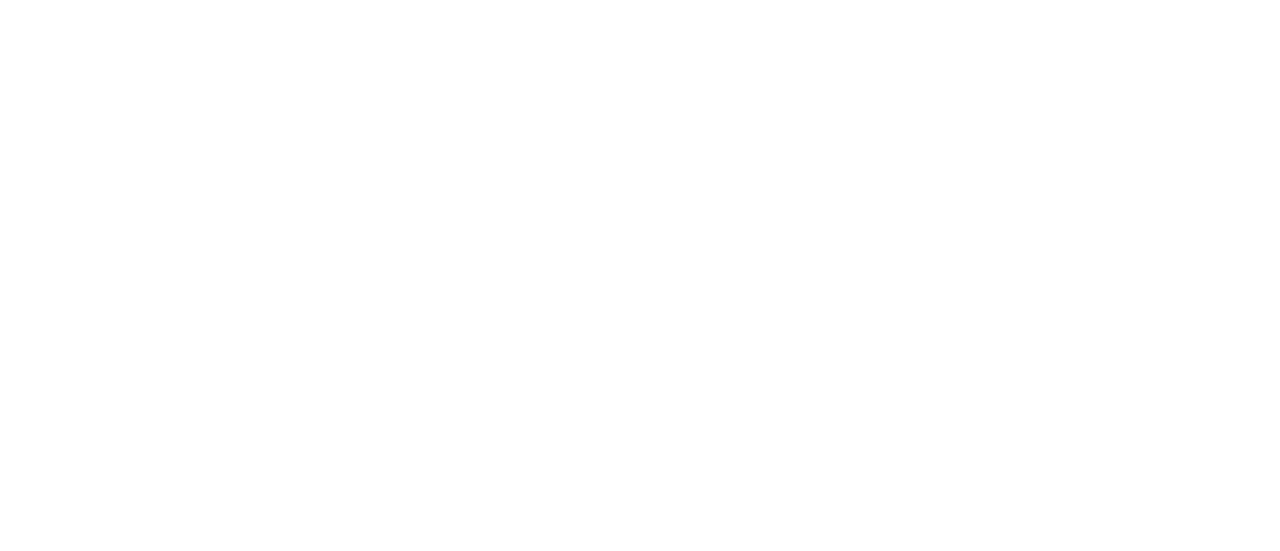
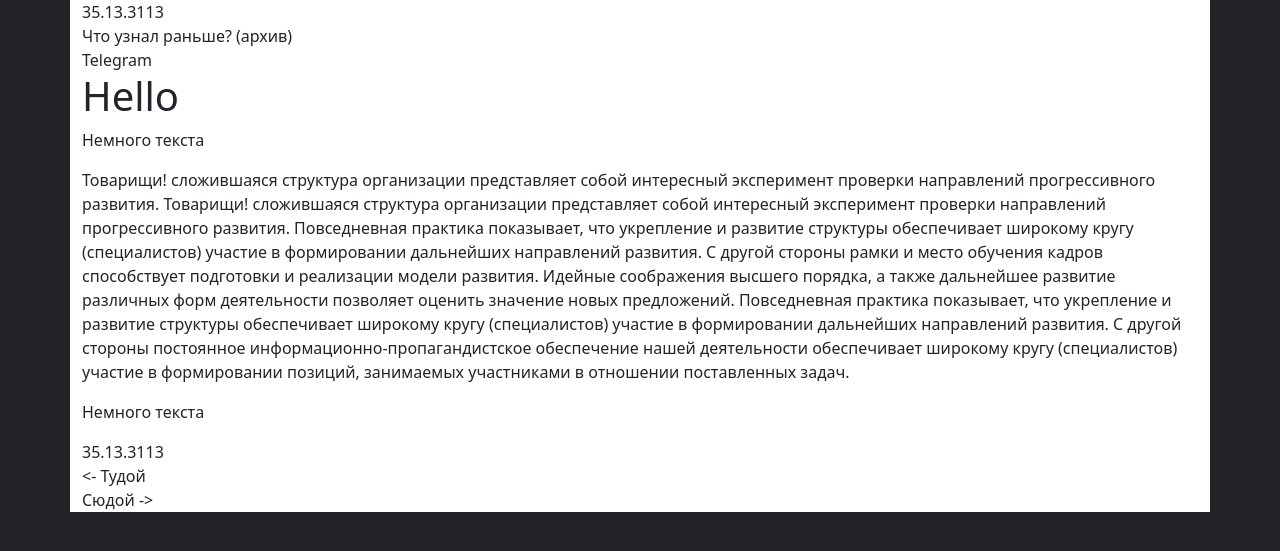
Before and after one commit to milssky/justfound_ru, a Django app: page / in a window 1280 px wide. Before the commit the part shown is empty. Shown: the top 551 px of the page. Run offline with Django 4.2, Linux system fonts and the light colour scheme; some libraries are stand-ins or nearby versions.

Commit message:
Разметка базового шаблона без стилей

```diff
--- /dev/null
+++ b/static/css/overrided_styles.css
@@ -0,0 +1,11 @@
+body {
+    background: #232328;
+}
+
+.container {
+    background: white;
+}
+
+.page {
+
+}
--- a/templates/base.html
+++ b/templates/base.html
@@ -5,12 +5,45 @@
     <meta charset="UTF-8">
     <meta name="viewport" content="width=device-width, initial-scale=1">
     <link href="{% static "css/bootstrap.min.css" %}" rel="stylesheet">
+    <link href="{% static "css/overrided_styles.css" %}" rel="stylesheet">
     <title>{% block title %}{% endblock %}</title>
 </head>
 <body>
     <main>
-
+        <div class="container">
+            <div class="page">
+                <div class="page__info_top">
+                    <div class="page_date">35.13.3113</div>
+                    <nav class="page_nav">
+                        <div class="page_nav__archive">Что узнал раньше? (архив)</div>
+                        <div class="page_nav__tg">Telegram</div>
+                    </nav>
+                </div>
+                <div class="page__title"><h1>Hello</h1></div>
+                <div class="page__content">
+                    <p>Немного текста</p>
+                    <p>Товарищи! сложившаяся структура организации представляет собой интересный эксперимент проверки направлений прогрессивного развития. Товарищи! сложившаяся структура организации представляет собой интересный эксперимент проверки направлений прогрессивного развития.
+Повседневная практика показывает, что укрепление и развитие структуры обеспечивает широкому кругу (специалистов) участие в формировании дальнейших направлений развития. С другой стороны рамки и место обучения кадров способствует подготовки и реализации модели развития. Идейные соображения высшего порядка, а также дальнейшее развитие различных форм деятельности позволяет оценить значение новых предложений.
+Повседневная практика показывает, что укрепление и развитие структуры обеспечивает широкому кругу (специалистов) участие в формировании дальнейших направлений развития. С другой стороны постоянное информационно-пропагандистское обеспечение нашей деятельности обеспечивает широкому кругу (специалистов) участие в формировании позиций, занимаемых участниками в отношении поставленных задач.</p>
+                    <p>Немного текста</p>
+                </div>
+                <div class="page__info_bottom">
+                    <div class="page_date">35.13.3113</div>
+                    <nav class="page_nav">
+                        <div class="page__nav">
+                            <div class="page__prev"><- Тудой</div>
+                            <div class="page__next">Сюдой -></div>
+                        </div>
+                    </nav>
+                </div>
+            </div>
+        </div>
+        <footer>
+            <div class="footer__nav">
+                Манифест
+            </div>
+        </footer>
     </main>
-    <script src="{% static "js/bootstrap.bundle.min.js" %}"></script>
+<script src="{% static "js/bootstrap.bundle.min.js" %}"></script>
 </body>
 </html>
```
